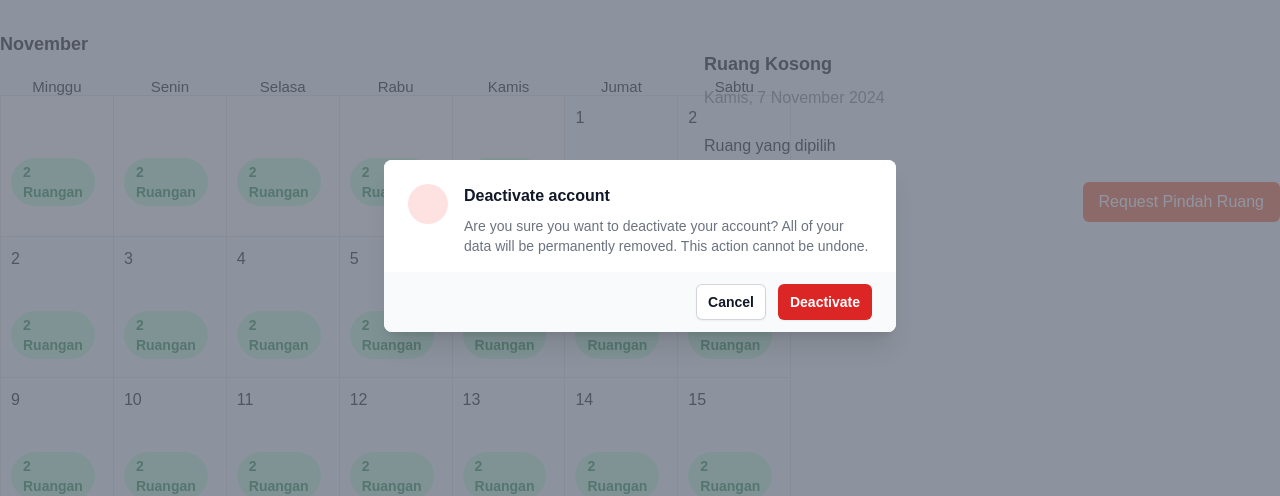
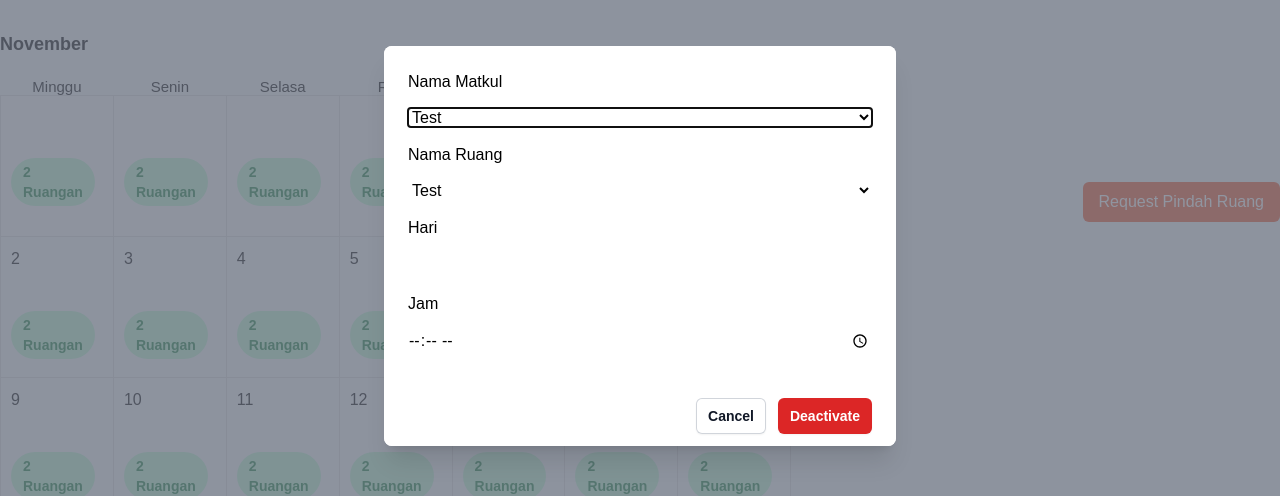
Before and after one commit to KnoyanMitsu/SeeJTI, a Vue app: page /jadwal/kosong in a window 1280 px wide. Both pictures are taken after a click on the button "Request Pindah Ruang". Shown: the part 154-650 px from the top of the page. Built offline with nearby package versions, Linux system fonts and the light colour scheme; what vuesax3 would draw is missing.

Commit message:
modal on noroom

```diff
--- a/src/views/NoRoomView.vue
+++ b/src/views/NoRoomView.vue
@@ -116,31 +116,21 @@ export default {
           >
             <DialogPanel class="relative transform overflow-hidden rounded-lg bg-white text-left shadow-xl transition-all sm:my-8 sm:w-full sm:max-w-lg">
               <div class="bg-white px-4 pb-4 pt-5 sm:p-6 sm:pb-4">
-                <div class="sm:flex sm:items-start">
-                  <div class="mx-auto flex size-12 shrink-0 items-center justify-center rounded-full bg-red-100 sm:mx-0 sm:size-10">
-                    <!-- <ExclamationTriangleIcon
-                      class="size-6 text-red-600"
-                      aria-hidden="true"
-                    /> -->
-                  </div>
-                  <div class="mt-3 text-center sm:ml-4 sm:mt-0 sm:text-left">
-                    <DialogTitle
-                      as="h3"
-                      class="text-base font-semibold text-gray-900"
-                    >
-                      Deactivate account
-                    </DialogTitle>
-                    <div class="mt-2">
-                      <p class="text-sm text-gray-500">
-                        Are you sure you want to deactivate your account? All of
-                        your data will be permanently removed. This action
-                        cannot be undone.
-                      </p>
-                    </div>
-                  </div>
-                </div>
+                <p class="mb-3">Nama Matkul</p>
+                <select name="room"  id="" class="bg-white mb-4 w-full">
+                  <option value="sim">Test</option>
+                </select>
+                <p class="mb-3">Nama Ruang</p>
+                <select name="room"  id="" class="bg-white mb-4 w-full">
+                  <option value="sim">Test</option>
+                </select>
+                <p class="mb-3">Hari</p>
+                <input type="text" class="bg-white mb-4 w-full">
+                <p class="mb-3">Jam</p>
+                <input type="time" class="bg-white mb-4 w-full">
               </div>
-              <div class="bg-gray-50 px-4 py-3 sm:flex sm:flex-row-reverse sm:px-6">
+
+              <div class="bg-white px-4 py-3 sm:flex sm:flex-row-reverse sm:px-6">
                 <button
                   type="button"
                   class="inline-flex w-full justify-center rounded-md bg-red-600 px-3 py-2 text-sm font-semibold text-white shadow-sm hover:bg-red-500 sm:ml-3 sm:w-auto"
```
